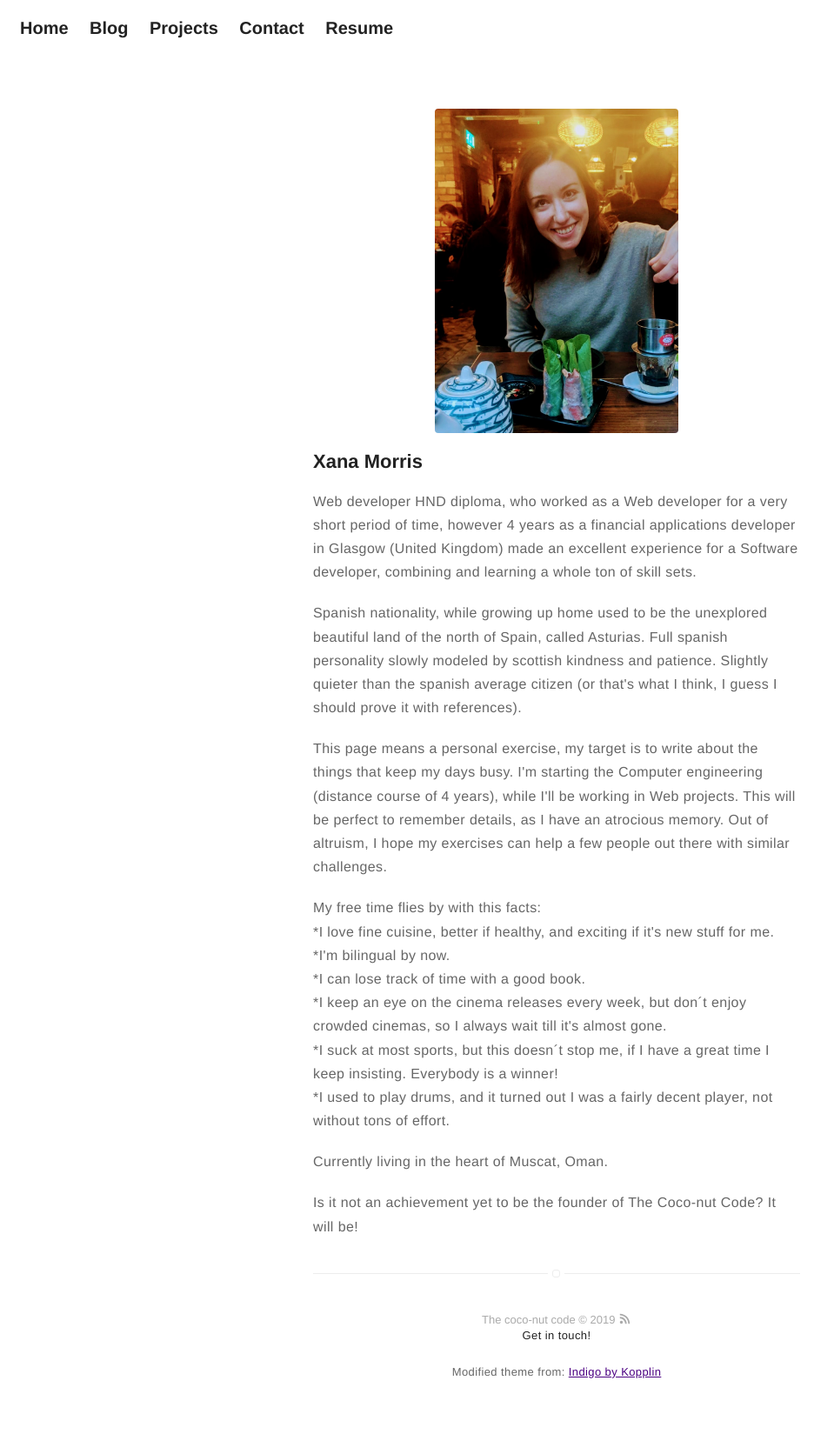
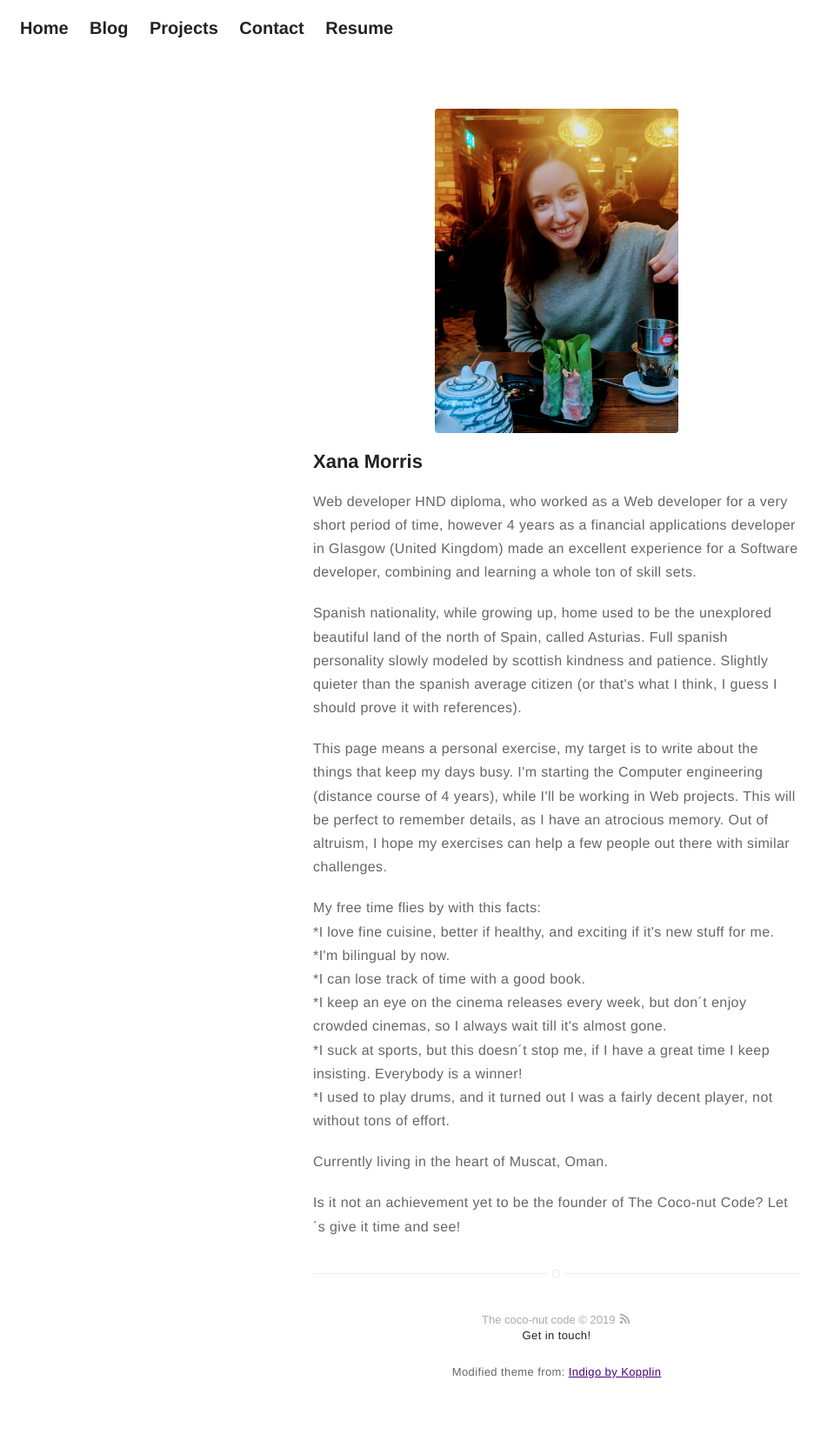
Before and after one commit to xanarc/xanarc.github.io, a Jekyll site: the page built from about.md, in a window 1280 px wide. Shown: the whole page at 87% size, without its empty margins (0-959 px from the left). Built offline with Jekyll 4.4.1, drawn with Linux system fonts in a browser that asks for light colours.

Commit message:
about tiny changes

```diff
--- a/about.md
+++ b/about.md
@@ -9,7 +9,7 @@ layout: page
 
 <p>Web developer HND diploma, who worked as a Web developer for a very short period of time, however 4 years as a financial applications developer in Glasgow (United Kingdom) made an excellent experience for a Software developer, combining and learning a whole ton of skill sets. </p>
 
-<p>Spanish nationality, while growing up home used to be the unexplored beautiful land of the north of Spain, called Asturias. Full spanish personality slowly modeled by scottish kindness and patience. Slightly quieter than the spanish average citizen (or that's what I think, I guess I should prove it with references). </p>
+<p>Spanish nationality, while growing up, home used to be the unexplored beautiful land of the north of Spain, called Asturias. Full spanish personality slowly modeled by scottish kindness and patience. Slightly quieter than the spanish average citizen (or that's what I think, I guess I should prove it with references). </p>
 
  <p>This page means a personal exercise, my target is to write about the things that keep my days busy. I'm starting the Computer engineering (distance course of 4 years), while I'll be working in Web projects.
  This will be perfect to remember details, as I have an atrocious memory. Out of altruism, I hope my exercises can help a few people out there with similar challenges. </p>
@@ -20,13 +20,13 @@ layout: page
 *I'm bilingual by now. <br>
 *I can lose track of time with a good book. <br>
 *I keep an eye on the cinema releases every week, but don´t enjoy crowded cinemas, so I always wait till it's almost gone.<br>
-*I suck at most sports, but this doesn´t stop me, if I have a great time I keep insisting. Everybody is a winner! <br>
+*I suck at sports, but this doesn´t stop me, if I have a great time I keep insisting. Everybody is a winner! <br>
 *I used to play drums, and it turned out I was a fairly decent player, not without tons of effort. <br>
 </p>
 
 <p>Currently living in the heart of Muscat, Oman. </p>
 
-<p>Is it not an achievement yet to be the founder of The Coco-nut Code? It will be!</p>
+<p>Is it not an achievement yet to be the founder of The Coco-nut Code? Let´s give it time and see!</p>
 
 
 
```
